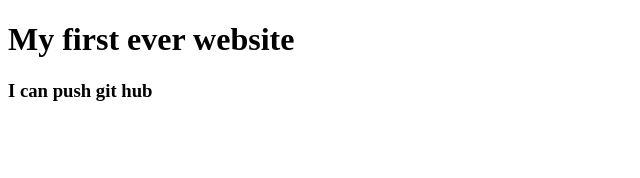
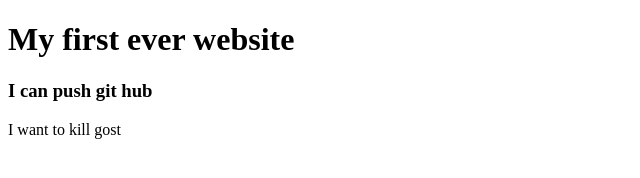
Before and after one commit to abdulprogram/my-first-website, a plain HTML site: page index.html in a window 1280 px wide. Shown: the whole page, without its empty margins (0-640 px from the left). Drawn offline with Linux system fonts and the light colour scheme.

Commit message:
gost added

```diff
--- a/index.html
+++ b/index.html
@@ -8,5 +8,6 @@
 <body>
     <h1>My first ever website</h1>
     <h3> I can push git hub</h3>
+    <p> I want to kill gost</p>
 </body>
 </html>
```
